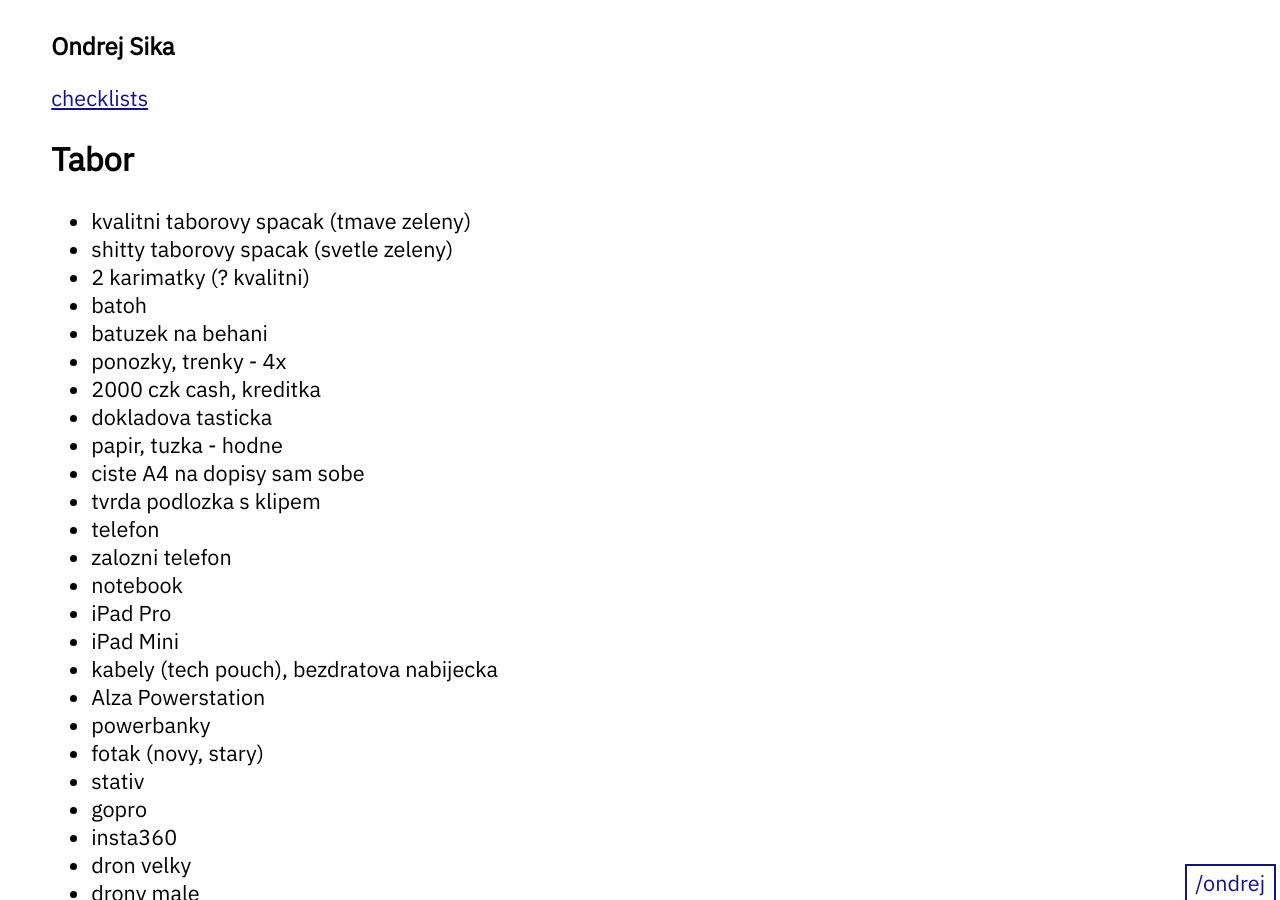
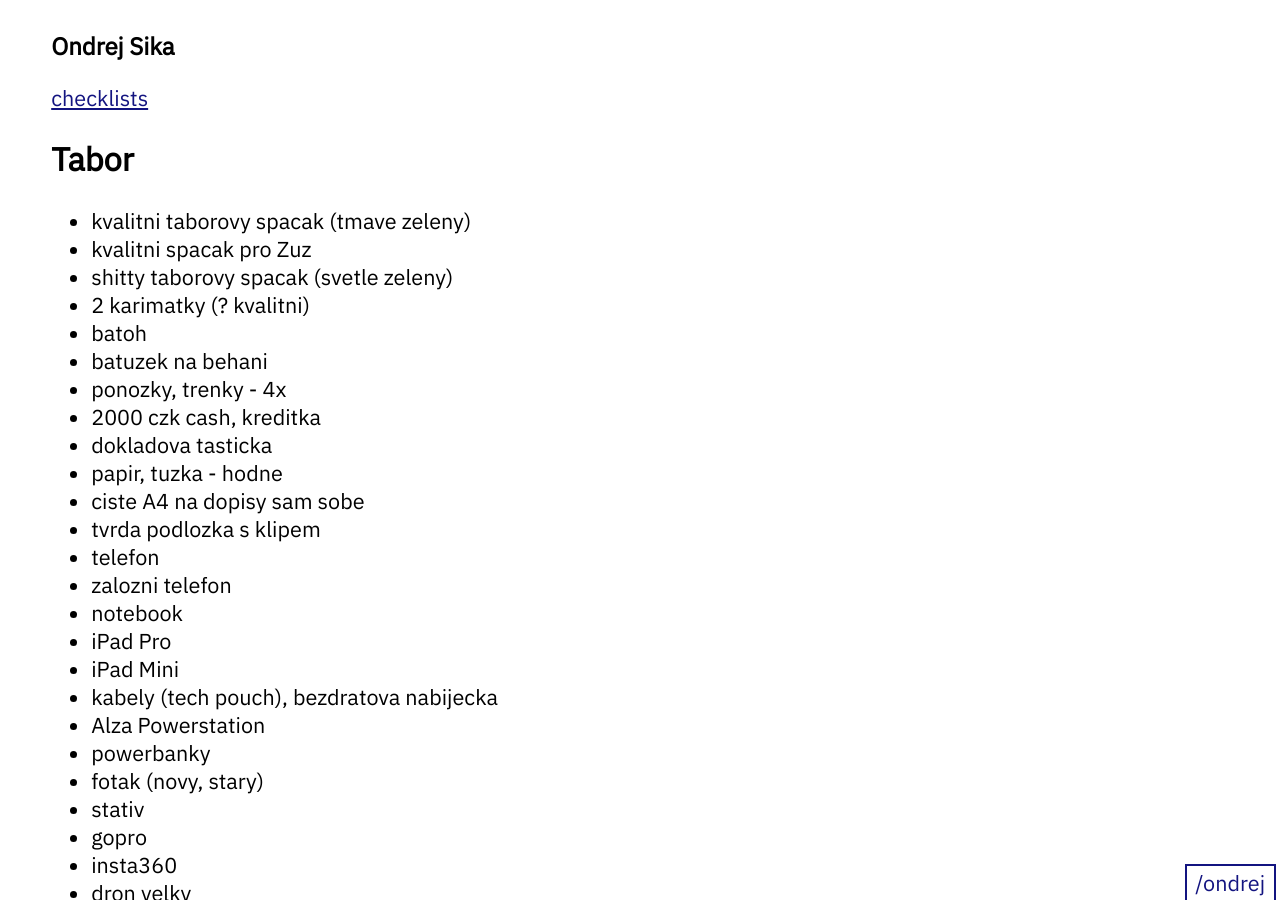
Before and after one commit to ondrejsika/ondrejsika.com, a Jekyll site: the page built from ondrej/checklists/tabor.md, in a window 1280 px wide and 900 px high. Built offline with Jekyll 4.4.1, drawn with Linux system fonts in a browser that asks for light colours.

Commit message:
content(checklists/tabor): Add sleeping bag for @zuzjes

```diff
--- a/ondrej/checklists/tabor.md
+++ b/ondrej/checklists/tabor.md
@@ -8,6 +8,7 @@
 ## {{page.title}}
 
 - kvalitni taborovy spacak (tmave zeleny)
+- kvalitni spacak pro Zuz
 - shitty taborovy spacak (svetle zeleny)
 - 2 karimatky (? kvalitni)
 - batoh
```
